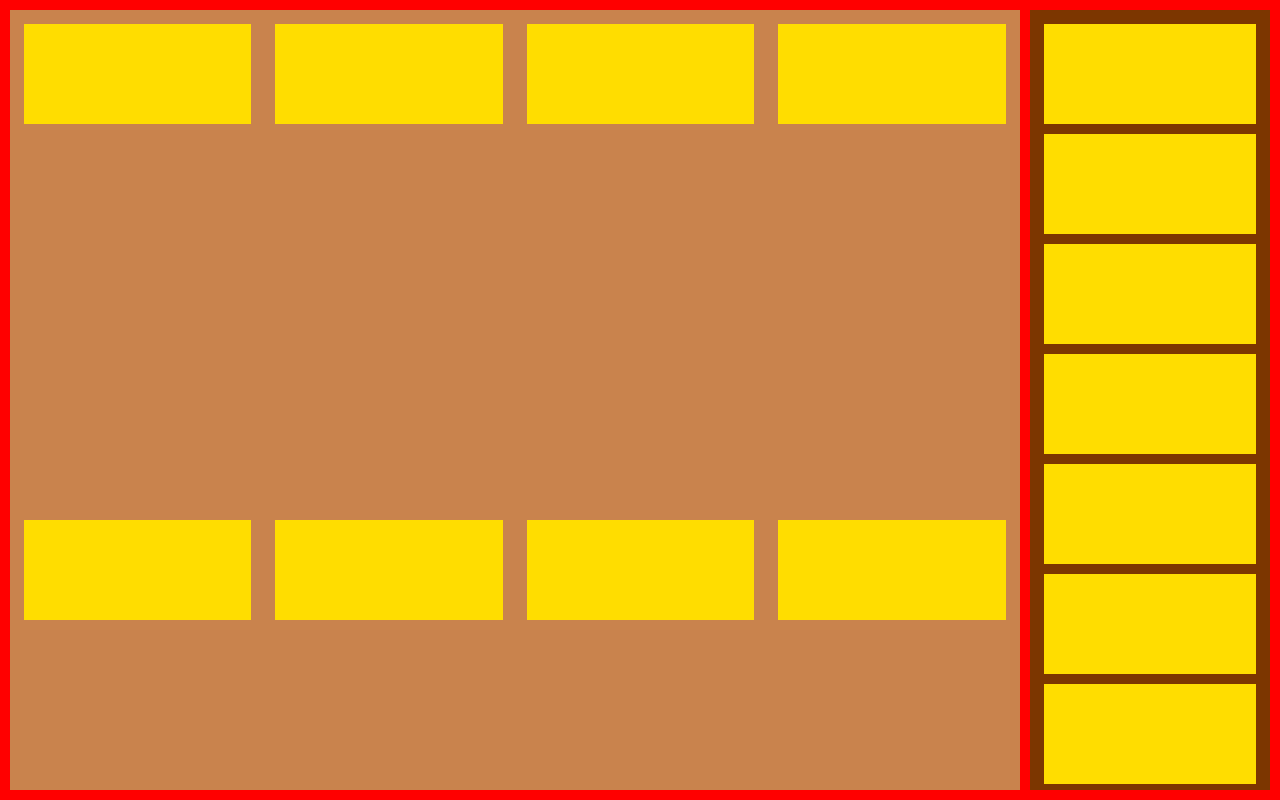
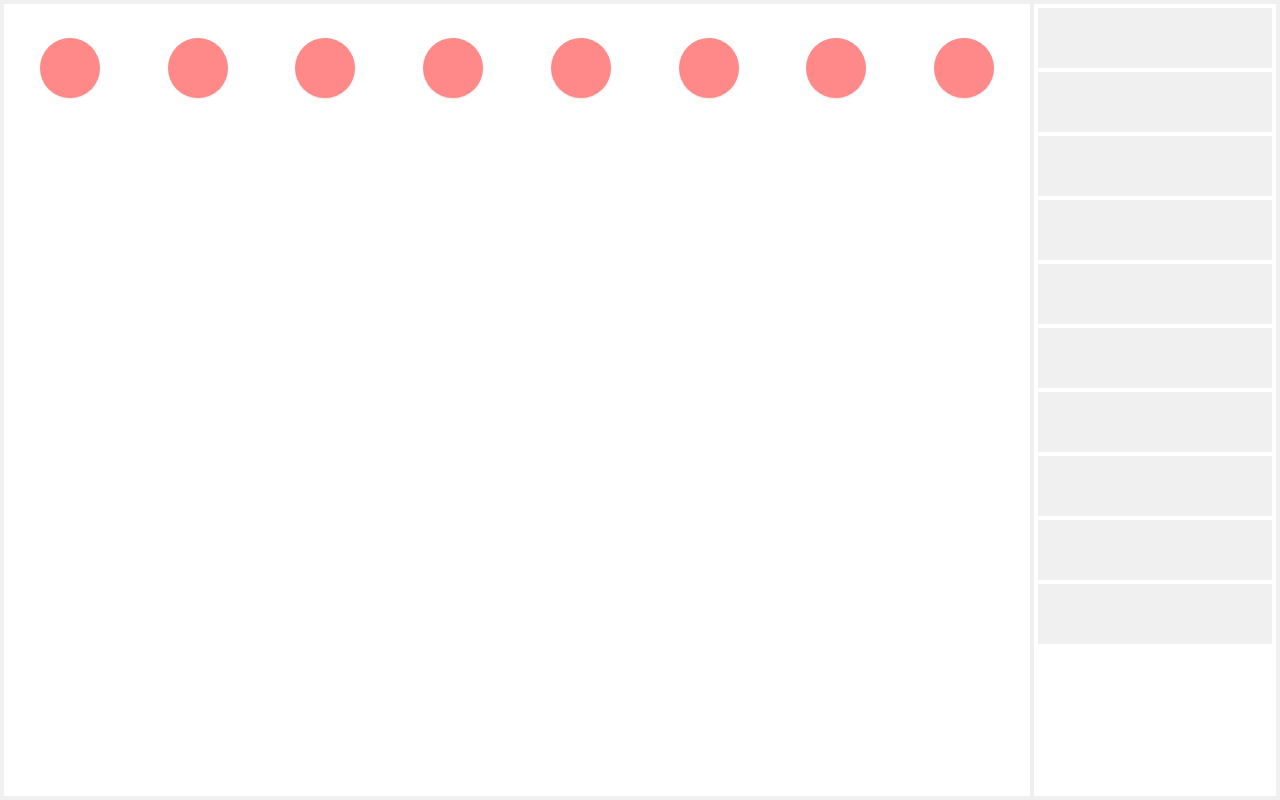
Before and after one commit to asobimobizdev/inventory-demo, a Nuxt app in the folder frontend/: page / in a window 1280 px wide. Built offline with nearby package versions, Linux system fonts and the light colour scheme.

Commit message:
Frontend html css improved

```diff
--- a/frontend/components/Collection.vue
+++ b/frontend/components/Collection.vue
@@ -1,7 +1,9 @@
 <template>
-  <div class="host" :class="{ grid:isGrid }">
+  <div class="host" :class="layoutClass">
     <div class="container" >
-      <div class="item" v-for="item in items" :key="item.id"></div>
+      <div class="item" v-for="item in items" :key="item.id" :style="itemsStyle">
+        <slot></slot>
+      </div>
     </div>
   </div>
 </template>
@@ -18,67 +20,73 @@ export default {
   data() {
     return {};
   },
-  computed: {}
+  computed: {
+    layoutClass() {
+      return this.isGrid ? "grid" : "list";
+    },
+    itemsStyle() {
+      return {
+        height: this.isGrid ? "120px" : "60px",
+        background: this.isGrid ? "" : "#f0f0f0"
+      };
+    }
+  }
 };
 </script>
 
 <style lang="stylus" scoped>
 .host
-  background-color alpha(#00ff00,0.3)
   flex-direction: column;
   flex-wrap: wrap;
   justify-content: flex-start;
   align-content: stretch;
   align-items: stretch;
 
-  // overflow hidden
   overflow-x hidden
   overflow-y scroll
 
+  background-color: alpha(#000, 0.1)
+
   >.container
-    background-color alpha(#000, 0.3)
-    // height 100%
 
-    // flex: 1 1 auto;
-    padding: 4px;
+    >.item
+      background-color: alpha(#000, 0.0)
+      display flex
+      flex-direction: row;
+      flex-wrap: nowrap;
+      justify-content: center;
+      align-content: center;
+      align-items: center;
 
-    // display:grid;
-    // grid-gap: 4px;
-    // grid-template-columns: repeat(auto-fit, minmax(120px,1fr));
+      >*
+        background-color #f88
+        width 60px
+        height 60px
+        border-radius 30px
+        box-shadow 0 1px 2px alpha(#000,0.1)
 
-    font-size:2em;
+  &.list
+    >.container
+        display grid
+        padding 4px
+        grid-gap 4px
+        grid-template-columns repeat(auto-fit, 1fr);
 
-    >*
-      background-color: #fd0;
-      display:flex;
-      justify-content: center;
-      align-items:center;
-      max-height:200px;
-      height 100px
-      margin 10px
-
-      // &:before
-      //   display: block;
-      //   content: "";
-      //   width: 0%;
-      //   padding-top: (1 / 1) * 100%;
+      >.item
+        height: 60px
+        display flex
 
   &.grid
     >.container
-        display:grid;
-        padding: 4px;
+        display grid
+        padding 4px
+        grid-gap 4px
+        grid-template-columns repeat(auto-fit, minmax(120px,1fr));
 
-        grid-gap: 4px;
-        grid-template-columns: repeat(auto-fit, minmax(240px,1fr));
-
-        font-size:2em;
-
-      >*
+      >.item
         background-color alpha(#fff,0.3)
-        // width 100px
-        // float left
-
-
-
+        height 120px
+        margin 0px
+        margin-bottom 0px
 
 </style>
--- a/frontend/pages/index.vue
+++ b/frontend/pages/index.vue
@@ -1,7 +1,9 @@
 <template>
   <section class="host">
     <div class="content">
-      <collection class="goods" :items="goods" :isGrid="true"></collection>
+      <collection class="goods" :items="goods" :isGrid="true">
+        <div class="good"></div>
+      </collection>
       <collection class="friends" :items="friends" :isGrid="false"></collection>
 
     </div>
@@ -43,21 +45,16 @@ export default {
   width 100%
   height 100vh
   display flex
+  background-color #fff
 
   >.content
-    background-color #f00
+    background-color #f0f0f0
     width 100%
-    // flex 1 1 auto
-    padding 10px
+    padding 4px
     display flex
-    // flex-direction: row;
-    // flex-wrap: nowrap;
-    // justify-content: flex-start;
-    // align-content: stretch;
-    // align-items: stretch;
 
     >.goods
-      margin-right 10px
+      margin-right 4px
       height 100%
 
     >.friends
```
